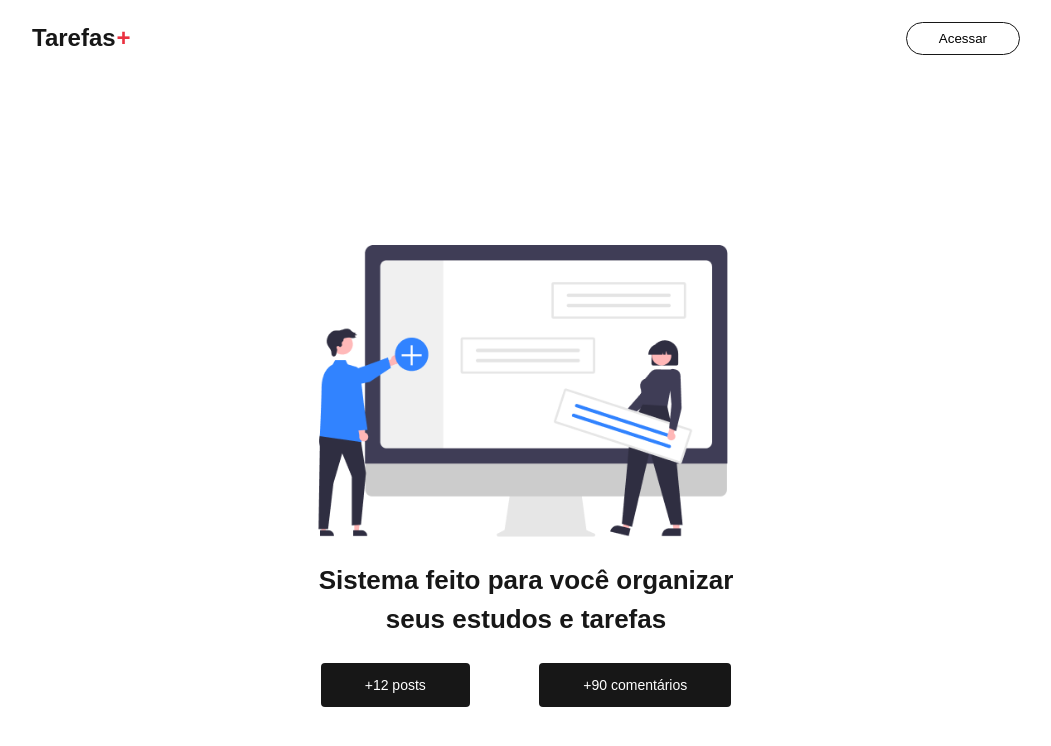
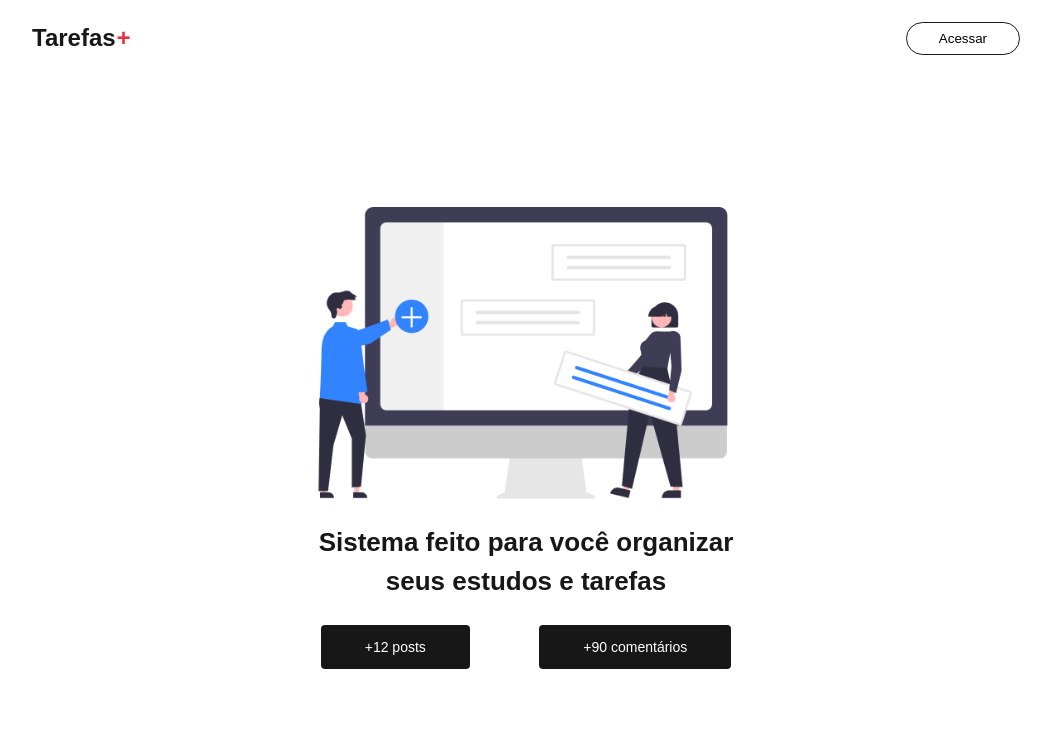
Before and after one commit to oalvesxp/nextjs-todo-list, a Next.js app in the folder tasks-app/: page / in a window 1280 px wide. Shown: the top 746 px of the page, without its empty margins (114-1165 px from the left). Built offline with nearby package versions, Linux system fonts and the light colour scheme.

Commit message:
Ajuste no tamanho da página

```diff
--- a/tasks-app/src/styles/Home.module.css
+++ b/tasks-app/src/styles/Home.module.css
@@ -1,6 +1,6 @@
 .container {
   width: 100%;
-  height: 100vh;
+  height: calc(100vh - 76px);
   display: flex;
   justify-content: center;
   align-items: center;
```
